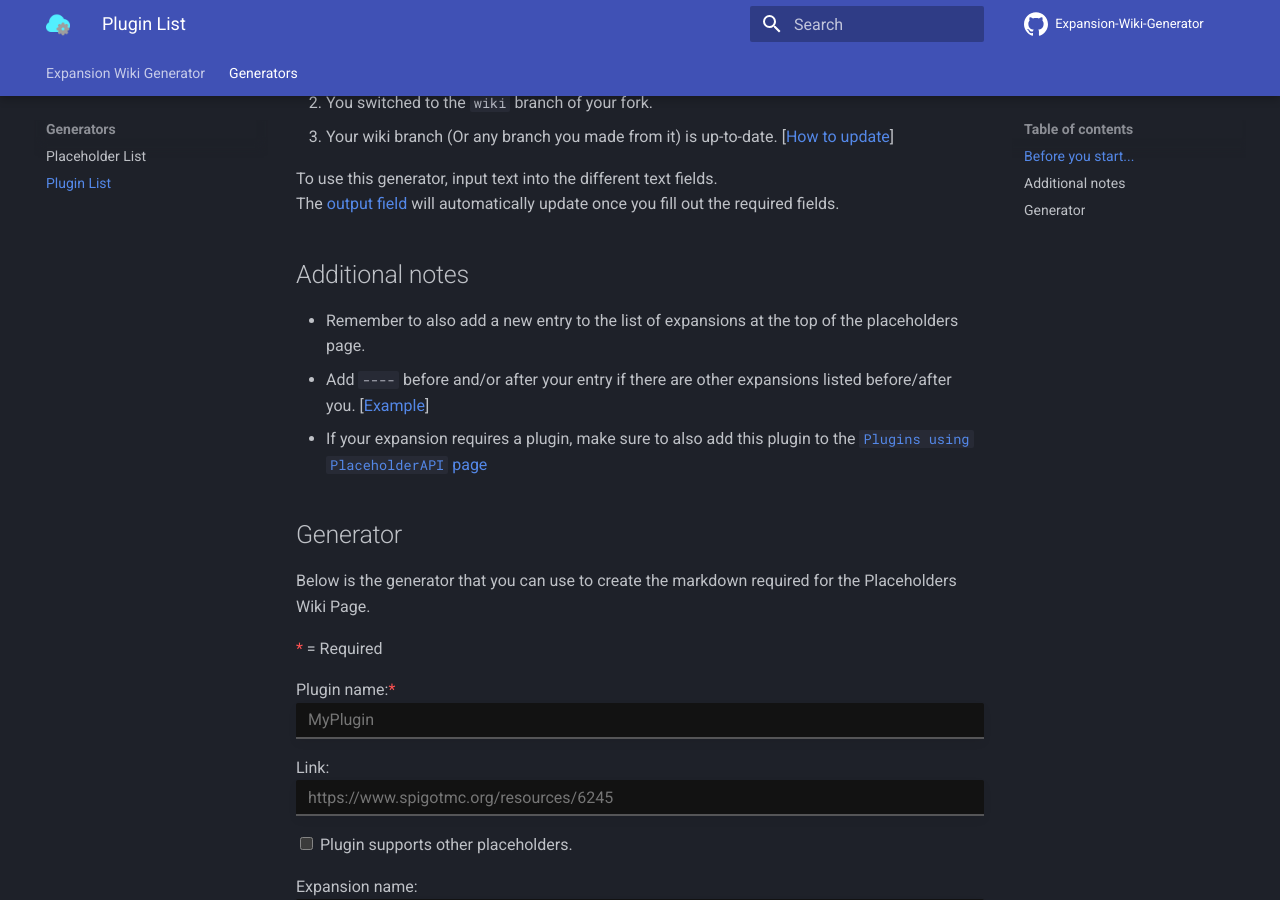
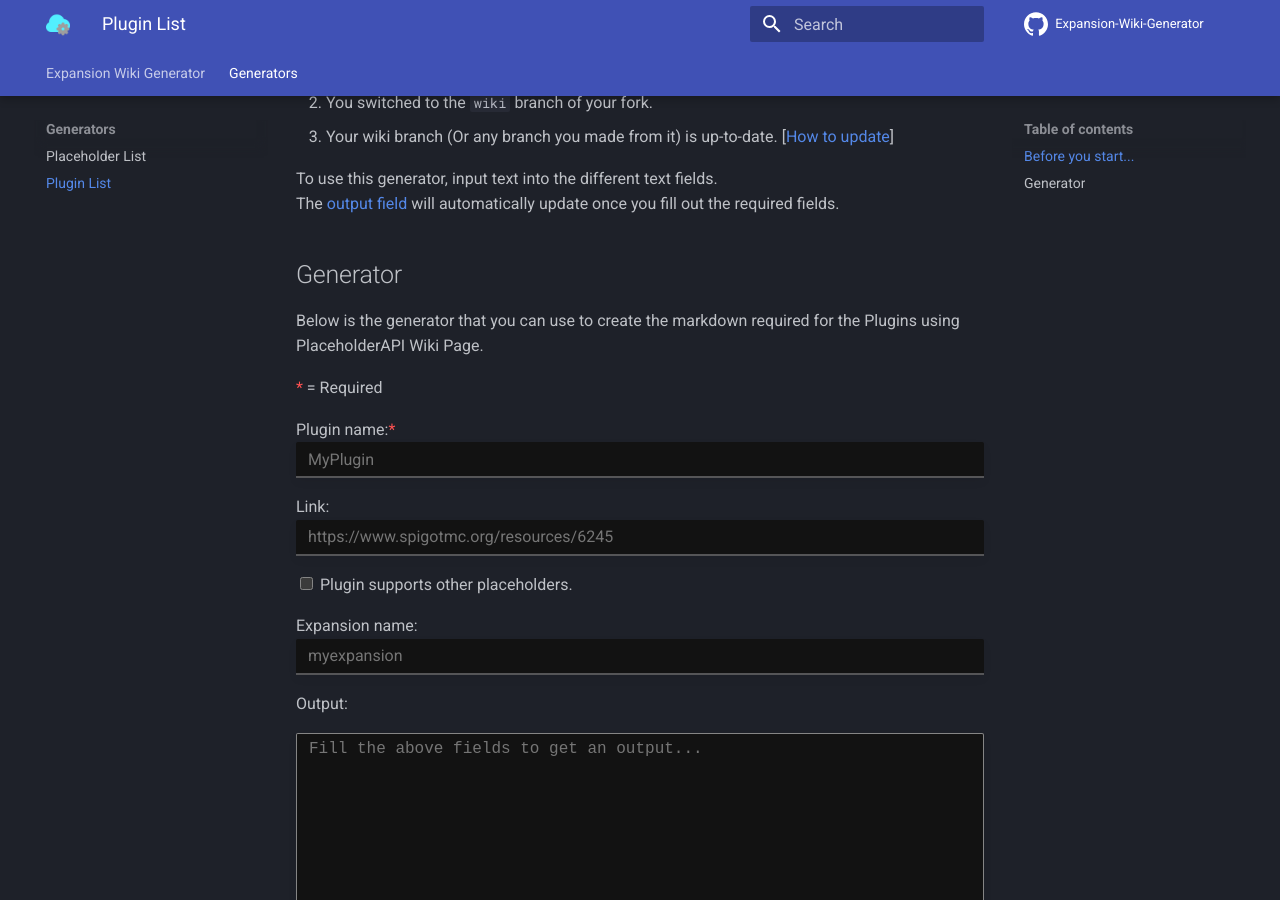
Before and after one commit to Andre601/Expansion-Wiki-Generator, an MkDocs documentation site: the page built from docs/generators/plugin-list.md, in a window 1280 px wide and 900 px high, scrolled down 329 px. Built offline with MkDocs 1.6.1 and Material for MkDocs 9.7.7, drawn with Linux system fonts in a browser that asks for light colours; comment, search, counter and statistics services are not loaded.

```diff
--- a/docs/generators/plugin-list.md
+++ b/docs/generators/plugin-list.md
@@ -4,15 +4,9 @@
 
 --8<-- "note.md"
 
-## Additional notes
-
-- Remember to also add a new entry to the list of expansions at the top of the placeholders page.
-- Add `----` before and/or after your entry if there are other expansions listed before/after you. [[Example][entries-example]]
-- If your expansion requires a plugin, make sure to also add this plugin to the [`Plugins using PlaceholderAPI` page][plugins-page]
-
 ## Generator
 
-Below is the generator that you can use to create the markdown required for the Placeholders Wiki Page.
+Below is the generator that you can use to create the markdown required for the Plugins using PlaceholderAPI Wiki Page.
 
 <span style="color: var(--md-form-fg-color--required)">*</span> = Required
 
```
